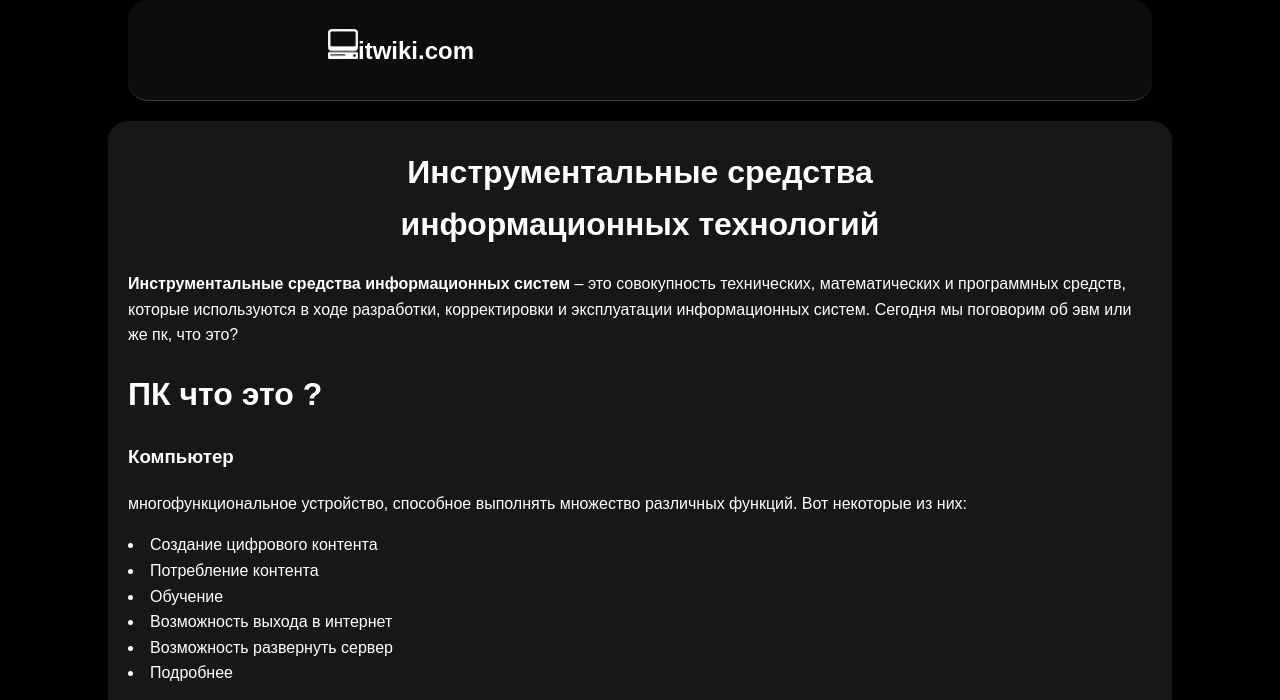
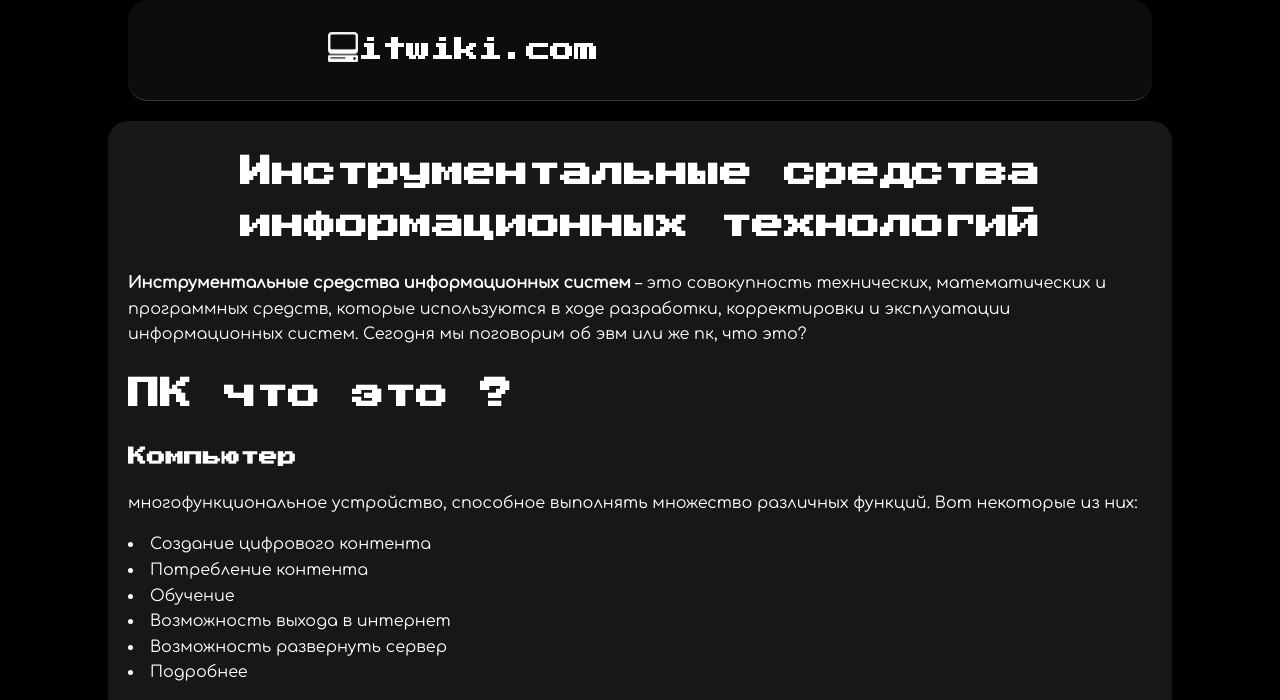
Before and after one commit to Tennoa/Itwiki.comm, a plain HTML site: page index.html in a window 1280 px wide. Shown: the top 700 px of the page. Drawn offline with Linux system fonts and the light colour scheme; grey boxes are pictures that could not be loaded.

Commit message:
обновление шрифтов!!!!!!!!!!!!

```diff
--- a/index.html
+++ b/index.html
@@ -3,6 +3,7 @@
 	<title> itwiki.com </title>
 	<link rel="stylesheet" href="style.css">
 	<link rel="shortcut icon" href="logo.png" type="image/png">
+
 </head>
 
 <body>
@@ -18,7 +19,8 @@
 				<p><strong>Инструментальные средства информационных систем</strong> – это совокупность технических, математических и программных средств, которые используются в ходе разработки, корректировки и эксплуатации информационных систем.
 				Сегодня мы поговорим об эвм или же пк, что это?</p>
 				<h1>ПК что это ?</h1>
-				<p><h3>Компьютер</h3>многофункциональное устройство, способное выполнять множество различных функций. Вот некоторые из них:</p>
+				<h3>Компьютер</h3>
+				<p>многофункциональное устройство, способное выполнять множество различных функций. Вот некоторые из них:</p>
 					<li>Создание цифрового контента
 					<li>Потребление контента
 					<li>Обучение</li>
--- a/style.css
+++ b/style.css
@@ -77,7 +77,7 @@ background-color: #0D0D0D;
 color: white;
 border-bottom: 1px solid #373737;
 }
-h1 h2 h3 h4 h5 h6 {
+ h2 h3 h4 h5 h6 {
     font-family: "Inter";
     color: white;
 
@@ -135,3 +135,30 @@ section {
     width: 30px;
     height: 30px;
 }
+@font-face {
+  font-family: "PressStart2P";
+  src: url(fonts/Press_Start_2P/PressStart2P-Regular.ttf) format("truetype");
+  font-style: normal;
+  font-weight: normal;
+}
+h1{
+  font-family: "PressStart2P";
+}
+h2{
+  font-family: "PressStart2P";
+}
+h3{
+  font-family: "PressStart2P";
+}
+@font-face {
+  font-family: "Comfortaa";
+  src: url(fonts/Comfortaa/static/Comfortaa-Regular.ttf) format("truetype");
+  font-style: normal;
+  font-weight: normal;
+}
+p{
+  font-family: "Comfortaa";
+}
+li{
+  font-family: "Comfortaa";
+}
```
Also changed, not shown: fonts/Comfortaa/Comfortaa-VariableFont_wght.ttf (added), fonts/Comfortaa/OFL.txt (added), fonts/Comfortaa/README.txt (added), fonts/Comfortaa/static/Comfortaa-Bold.ttf (added), fonts/Comfortaa/static/Comfortaa-Light.ttf (added), fonts/Comfortaa/static/Comfortaa-Medium.ttf (added), fonts/Comfortaa/static/Comfortaa-Regular.ttf (added), fonts/Comfortaa/static/Comfortaa-SemiBold.ttf (added), fonts/Handjet-Bold.ttf (deleted), fonts/Inter_24pt-Medium.ttf (deleted), fonts/Press_Start_2P/OFL.txt (added), fonts/Press_Start_2P/PressStart2P-Regular.ttf (added).
